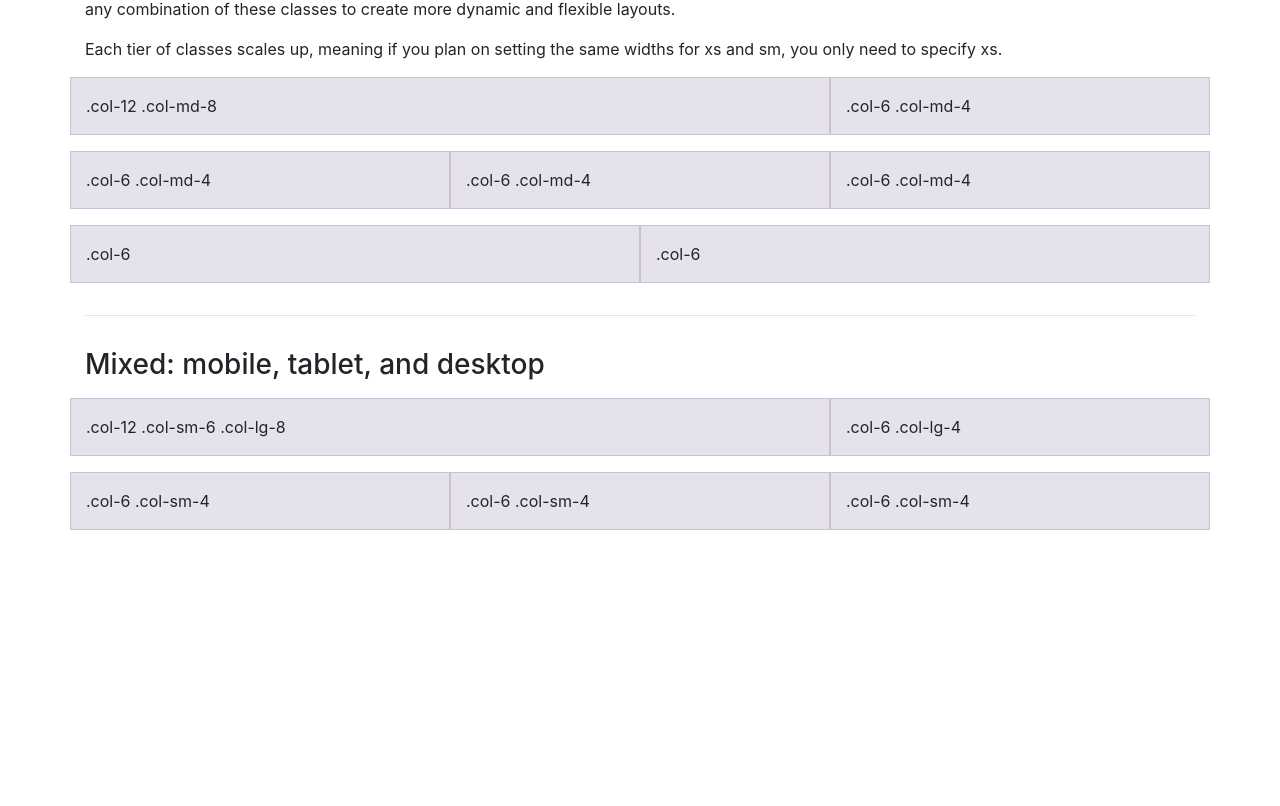
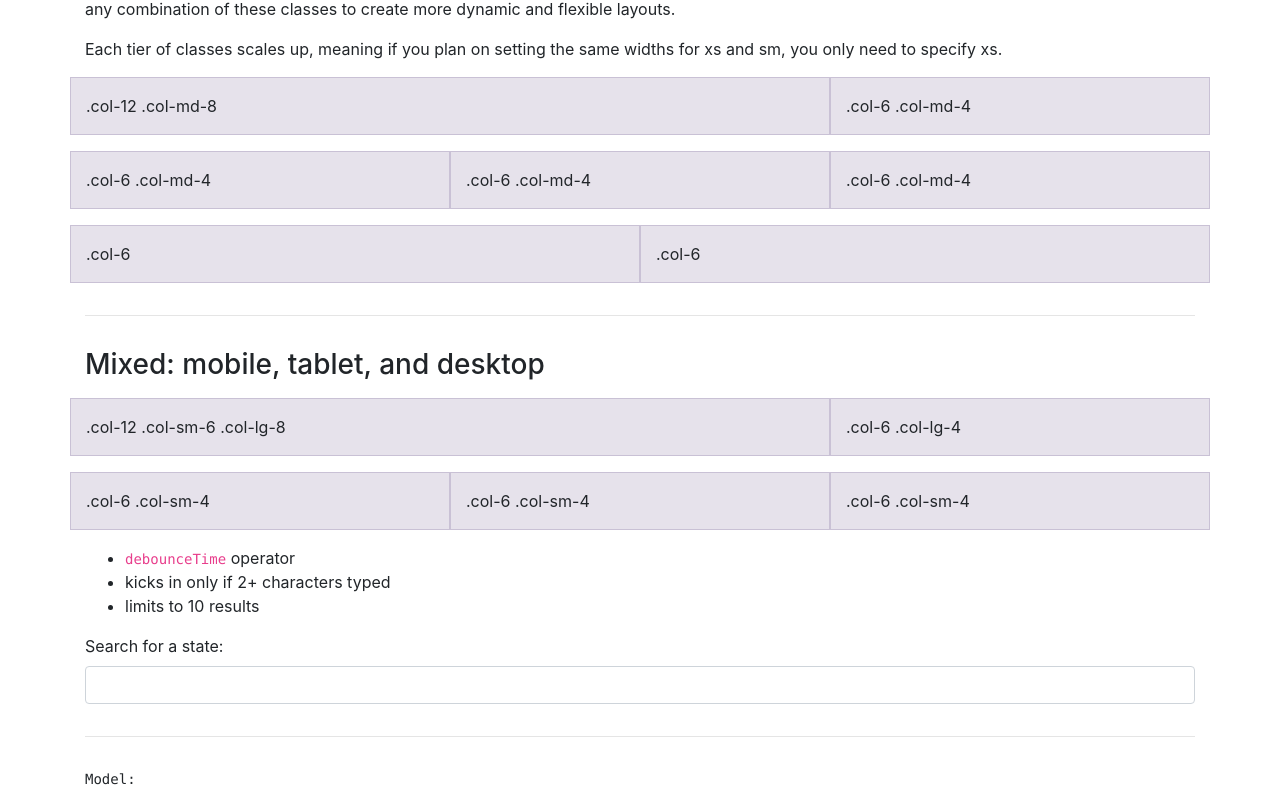
Before and after one commit to io16/diplom-web, an Angular app in the folder queue/: page / in a window 1280 px wide. Shown: the part 1714-2520 px from the top of the page. Before the commit the page ends 2260 px from the top, so only its background shows below. Built offline with nearby package versions, Linux system fonts and the light colour scheme.

Commit message:
Add template for autocomplete

```diff
--- a/queue/package.json
+++ b/queue/package.json
@@ -20,6 +20,7 @@
     "@angular/platform-browser": "^6.0.0",
     "@angular/platform-browser-dynamic": "^6.0.0",
     "@angular/router": "^6.0.0",
+    "@ng-bootstrap/ng-bootstrap": "^2.0.0",
     "bootstrap": "^4.1.1",
     "core-js": "^2.5.4",
     "rxjs": "^6.0.0",
--- a/queue/src/app/app.module.ts
+++ b/queue/src/app/app.module.ts
@@ -1,5 +1,7 @@
 import { BrowserModule } from '@angular/platform-browser';
 import { NgModule } from '@angular/core';
+import {NgbModule} from '@ng-bootstrap/ng-bootstrap';
+import {FormsModule} from "@angular/forms";
 
 import { AppComponent } from './app.component';
 import { RegistrationComponent } from './registration/registration.component';
@@ -7,6 +9,7 @@ import { AppRoutingModule } from './/app-routing.module';
 import { AppNavbarComponent } from './app-navbar/app-navbar.component';
 import { LoginComponent } from './login/login.component';
 import { QueueComponent } from './queue/queue.component';
+
 
 @NgModule({
   declarations: [
@@ -17,6 +20,8 @@ import { QueueComponent } from './queue/queue.component';
     QueueComponent
   ],
   imports: [
+    NgbModule.forRoot(),
+    FormsModule,
     BrowserModule,
     AppRoutingModule
   ],
--- a/queue/src/app/queue/queue.component.html
+++ b/queue/src/app/queue/queue.component.html
@@ -110,5 +110,14 @@
     <div class="col-6 col-sm-4">.col-6 .col-sm-4</div>
     <div class="col-6 col-sm-4">.col-6 .col-sm-4</div>
   </div>
+  <ul>
+    <li><code>debounceTime</code> operator</li>
+    <li>kicks in only if 2+ characters typed</li>
+    <li>limits to 10 results</li>
+  </ul>
 
+  <label for="typeahead-basic">Search for a state:</label>
+  <input id="typeahead-basic" type="text" class="form-control" [(ngModel)]="model" [ngbTypeahead]="search"/>
+  <hr>
+  <pre>Model: {{ model | json }}</pre>
 </div> <!-- /container -->
--- a/queue/src/app/queue/queue.component.ts
+++ b/queue/src/app/queue/queue.component.ts
@@ -1,4 +1,6 @@
 import { Component, OnInit } from '@angular/core';
+import {Observable} from "rxjs/internal/Observable";
+import {debounceTime, distinctUntilChanged, map} from "rxjs/operators";
 
 @Component({
   selector: 'app-queue',
@@ -11,5 +13,21 @@ export class QueueComponent implements OnInit {
 
   ngOnInit() {
   }
+   states = ['Alabama', 'Alaska', 'American Samoa', 'Arizona', 'Arkansas', 'California', 'Colorado',
+    'Connecticut', 'Delaware', 'District Of Columbia', 'Federated States Of Micronesia', 'Florida', 'Georgia',
+    'Guam', 'Hawaii', 'Idaho', 'Illinois', 'Indiana', 'Iowa', 'Kansas', 'Kentucky', 'Louisiana', 'Maine',
+    'Marshall Islands', 'Maryland', 'Massachusetts', 'Michigan', 'Minnesota', 'Mississippi', 'Missouri', 'Montana',
+    'Nebraska', 'Nevada', 'New Hampshire', 'New Jersey', 'New Mexico', 'New York', 'North Carolina', 'North Dakota',
+    'Northern Mariana Islands', 'Ohio', 'Oklahoma', 'Oregon', 'Palau', 'Pennsylvania', 'Puerto Rico', 'Rhode Island',
+    'South Carolina', 'South Dakota', 'Tennessee', 'Texas', 'Utah', 'Vermont', 'Virgin Islands', 'Virginia',
+    'Washington', 'West Virginia', 'Wisconsin', 'Wyoming'];
+  public model: any;
 
+  search = (text$: Observable<string>) =>
+    text$.pipe(
+      debounceTime(200),
+      distinctUntilChanged(),
+      map(term => term.length < 2 ? []
+        : this.states.filter(v => v.toLowerCase().indexOf(term.toLowerCase()) > -1).slice(0, 10))
+    );
 }
```
Also changed, not shown: 1 other file (tests, documents, lock files or other folders).
